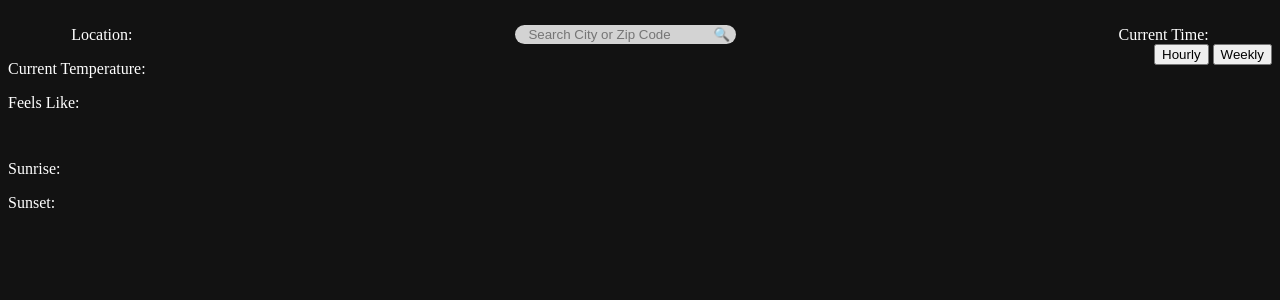
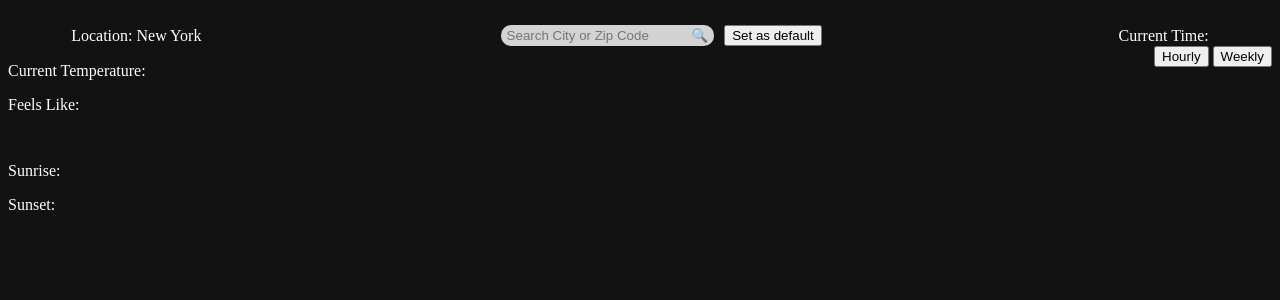
Before and after one commit to chaklamw/weather-app, a Flask app: page / in a window 1280 px wide. Shown: the top 300 px of the page. Run offline with Flask 3, Linux system fonts and the light colour scheme.

Commit message:
Add default location of New York for first time users

```diff
--- a/static/script.js
+++ b/static/script.js
@@ -0,0 +1,11 @@
+// Upon loading the page, if it's a first time user, we default to New York, otherwise, load
+// their preferred location.
+let userLocation = localStorage.getItem("default_location")
+
+if (userLocation === null) {
+    localStorage.setItem("default_location", "New York")
+}
+
+let locationText = document.getElementById("location")
+
+locationText.textContent = "Location: " + localStorage.getItem("default_location")
--- a/static/style.css
+++ b/static/style.css
@@ -10,6 +10,11 @@
     margin-left: 5%;
     margin-right: 5%;
     margin-top:2%
+}
+
+#search {
+    display: flex;
+    gap: 10px;
 }
 
 #search-bar {
@@ -35,6 +40,11 @@
     outline: none;
 }
 
+#default {
+    width: fit-content;
+    white-space: nowrap;
+}
+
 #search-bar:focus-within {
     outline:2px solid blue;
 }
--- a/templates/index.html
+++ b/templates/index.html
@@ -10,9 +10,12 @@
 <body>
     <header class="header">
         <div id="location">Location: </div>
-        <div id="search-bar">
-            <input type="text" placeholder="Search City or Zip Code" id="search-input">
-            <button id="search-button">🔍</button>
+        <div id="search">
+            <div id="search-bar">
+                <input type="text" placeholder="Search City or Zip Code" id="search-input">
+                <button id="search-button">🔍</button>
+            </div>
+            <button id="default">Set as default</button>
         </div>
         <div id="curr-time">Current Time: </div>
     </header>
```
